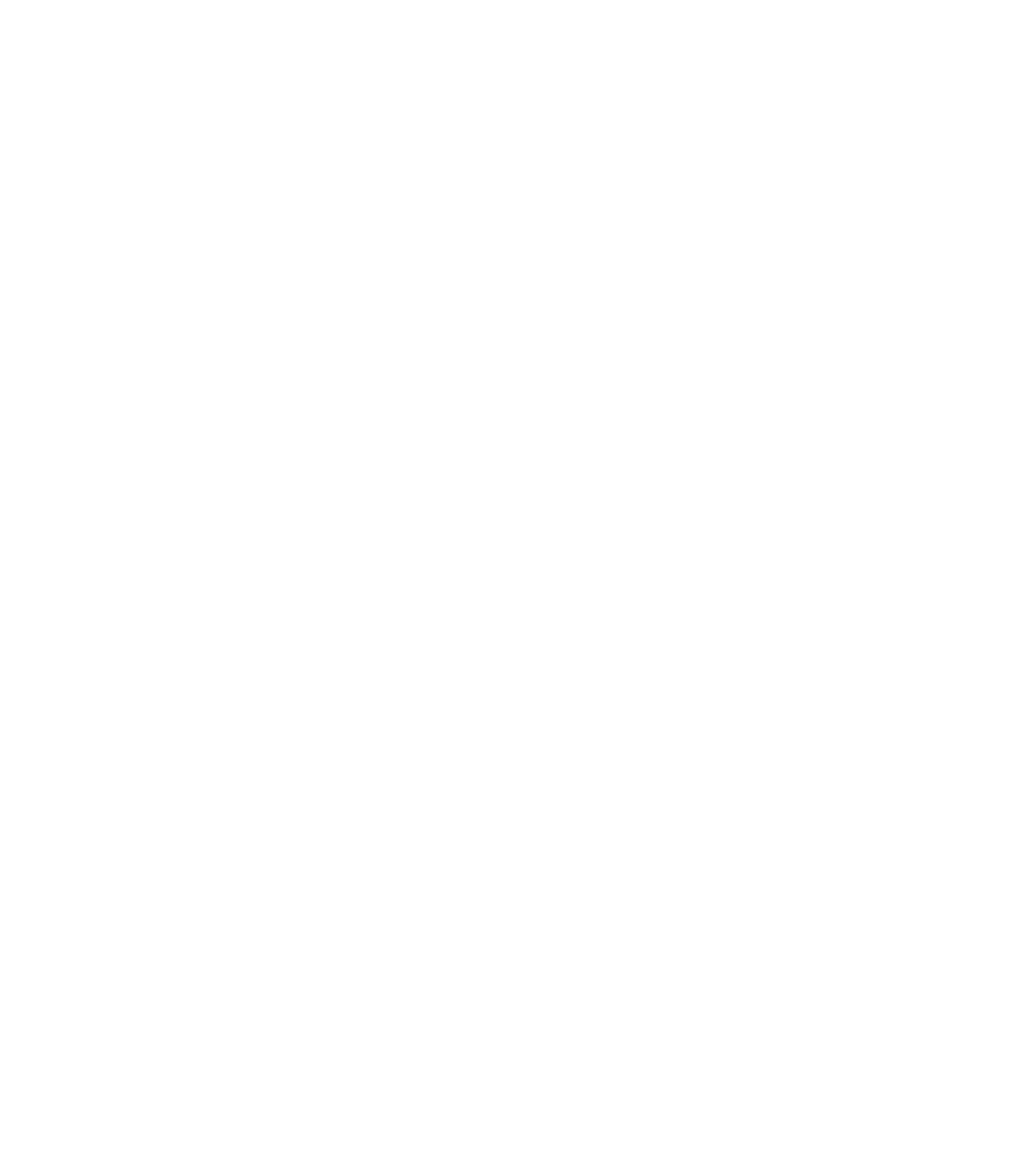
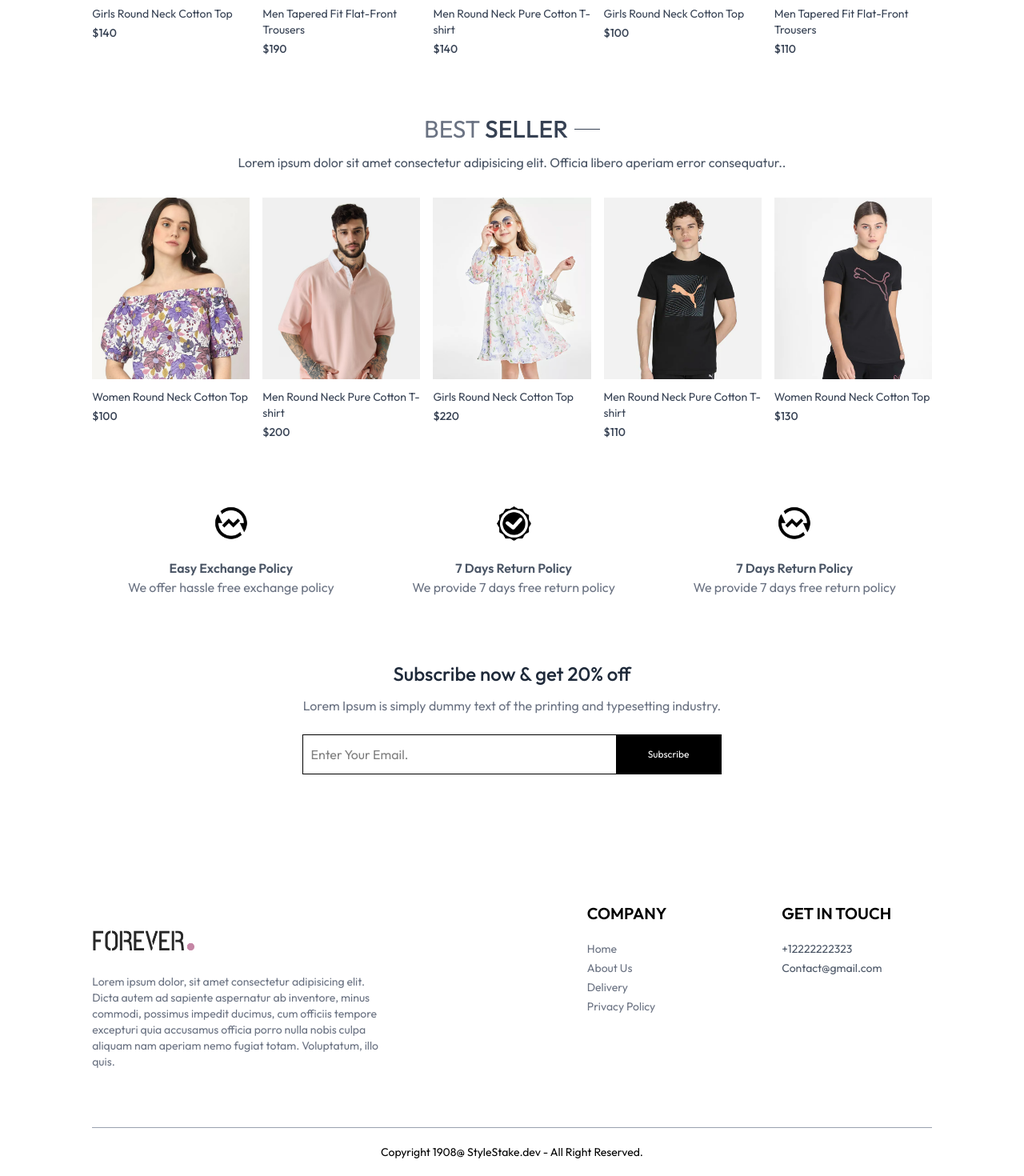
Before and after one commit to sanketyada/StackStyle, a React (Vite) app in the folder frontend/: page / in a window 1280 px wide. Shown: the part 1260-2730 px from the top of the page at 80% size. Before the commit the page ends 800 px from the top, so only its background shows below. Built offline with nearby package versions, Linux system fonts and the light colour scheme.

Commit message:
Implement footer, best seller section, and add OurPolicy and NewsLetterBox components

```diff
--- a/frontend/src/components/layout/Footer.jsx
+++ b/frontend/src/components/layout/Footer.jsx
@@ -1,11 +1,49 @@
-import React from 'react'
+import React from "react";
+import { assets } from "../../assets/assets";
+import { Link } from "react-router-dom";
 
 function Footer() {
   return (
-    <div>
-      Footer
-    </div>
-  )
+    <>
+      <div className="flex flex-col sm:grid grid-cols-[3fr_1fr_1fr] gap-14 my-10 mt-40 text-sm ">
+        <div className="py-8">
+          <img className="w-32 mb-5" src={assets.logo} alt="" />
+          <p className="w-full md:w-2/3 text-gray-500">
+            Lorem ipsum dolor, sit amet consectetur adipisicing elit. Dicta
+            autem ad sapiente aspernatur ab inventore, minus commodi, possimus
+            impedit ducimus, cum officiis tempore excepturi quia accusamus
+            officia porro nulla nobis culpa aliquam nam aperiam nemo fugiat
+            totam. Voluptatum, illo quis.
+          </p>
+        </div>
+
+        <div>
+          <h1 className="text-xl font-semibold mb-5">COMPANY</h1>
+          <ul className="flex flex-col gap-1 text-gray-500">
+            <Link>Home</Link>
+            <Link>About Us</Link>
+            <Link>Delivery</Link>
+            <Link>Privacy Policy</Link>
+          </ul>
+        </div>
+
+        <div>
+          <h1 className="text-xl font-semibold mb-5">GET IN TOUCH</h1>{" "}
+          <ul className="flex flex-col gap-1 text-gray-600">
+            <li>+12222222323</li>
+            <li>Contact@gmail.com</li>
+          </ul>
+        </div>
+      </div>
+
+      <div className="w-full text-center">
+        <hr className="text-gray-400" />
+        <p className="py-5 text-sm text-center">
+          Copyright 1908@ StyleStake.dev - All Right Reserved.
+        </p>
+      </div>
+    </>
+  );
 }
 
-export default Footer
+export default Footer;
--- a/frontend/src/components/section/Home/BestSeller.jsx
+++ b/frontend/src/components/section/Home/BestSeller.jsx
@@ -1,18 +1,44 @@
-import React, { useEffect, useState } from "react";
+import React, { useContext, useEffect, useState } from "react";
 import Title from "../CommonComponet/Title";
 import ProductItem from "../CommonComponet/ProductItem";
-import { products } from "../../../assets/assets";
+import { ShopContext } from "../../../context/ShopContext";
 
 function BestSeller() {
-  const [marketbestSeller, setMarketBestSeller] = useState([]);
+  const { products } = useContext(ShopContext);
 
+  const [marketBestSeller, setMarketBestSeller] = useState([]);
   useEffect(() => {
-    setMarketBestSeller(products);
+    const bestProducts = products.filter((item) => item.bestseller);
+    setMarketBestSeller(bestProducts.slice(0, 5));
   }, []);
+
   return (
-  <div>
-{console.log(marketbestSeller)}
-  </div>);
+    <div>
+      {/* {console.log(marketBestSeller)} */}
+      <div className="text-center py-8 text-3xl ">
+        <Title text1={"BEST"} text2={"SELLER"} />
+        <p className="w-3/4 m-auto text-xs sm:text-sm md:text-base text-gray-600">
+          Lorem ipsum dolor sit amet consectetur adipisicing elit. Officia
+          libero aperiam error consequatur..
+        </p>
+      </div>
+      {/* {REmdering Products} */}
+
+      <div className="grid grid-cols-2 sm:grid-cols-3 md:grid-cols-5  lg:grid-col-5 gap-4 gap-y-6">
+        {marketBestSeller.map((item, index) => {
+          return (
+            <ProductItem
+              key={index}
+              id={item._id}
+              name={item.name}
+              image={item.image}
+              price={item.price}
+            />
+          );
+        })}
+      </div>
+    </div>
+  );
 }
 
 export default BestSeller;
--- /dev/null
+++ b/frontend/src/components/section/Home/NewsLetterBox.jsx
@@ -0,0 +1,39 @@
+import React from "react";
+
+function NewsLetterBox() {
+  function onsubmitHandler(e) {
+    e.preventDefault();
+  }
+  return (
+    <div className="text-center">
+      <h1 className="text-2xl font-medium text-gray-800">
+        Subscribe now & get 20% off
+      </h1>
+      <p className="text-gray-500 mt-3">
+        Lorem Ipsum is simply dummy text of the printing and typesetting
+        industry.
+      </p>
+
+      <form
+        onSubmit={onsubmitHandler}
+        className="w-full sm:w-1/2 flex items-center gap-3 mx-auto my-6 border  "
+        action="/"
+      >
+        <input
+          className="w-full sm:flex-1 outline-none"
+          type="email"
+          placeholder="   Enter Your Email."
+          required
+        />
+        <button
+          className="bg-black text-white text-xs px-10 py-4"
+          type="submit"
+        >
+          Subscribe
+        </button>
+      </form>
+    </div>
+  );
+}
+
+export default NewsLetterBox;
--- /dev/null
+++ b/frontend/src/components/section/Home/OurPolicy.jsx
@@ -0,0 +1,30 @@
+import React from 'react'
+import { assets } from '../../../assets/assets'
+
+function OurPolicy() {
+  return (
+    <div className='flex flex-col sm:flex-row justify-around gap-2 text-center py-20 text-xs sm:text-sm md:text-base text-green-700'
+>
+      <div>
+        <img src={assets.exchange_icon} className='w-12 m-auto mb-5 ' alt="" />
+        <p className='text-gray-600 font-semibold'>Easy Exchange Policy</p>
+        <p className='text-gray-500'>We offer hassle free exchange policy</p>
+      </div>
+      <div>
+        <img src={assets.quality_icon} className='w-12 m-auto mb-5 ' alt="" />
+        <p className='text-gray-600 font-semibold'>7 Days Return Policy</p>
+        <p className='text-gray-500'>We provide 7 days free return policy</p>
+      </div>
+      <div>
+        <img src={assets.exchange_icon} className='w-12 m-auto mb-5 ' alt="" />
+        <p className='text-gray-600 font-semibold'>7 Days Return Policy</p>
+        <p className='text-gray-500'>We provide 7 days free return policy</p>
+      </div>
+
+
+
+    </div>
+  )
+}
+
+export default OurPolicy
--- a/frontend/src/pages/Home.jsx
+++ b/frontend/src/pages/Home.jsx
@@ -2,13 +2,17 @@ import React from 'react'
 import Hero from '../components/section/Home/Hero'
 import LatestCollection from '../components/section/Home/LatestCollection'
 import BestSeller from '../components/section/Home/BestSeller'
+import OurPolicy from '../components/section/Home/OurPolicy'
+import NewsLetterBox from '../components/section/Home/NewsLetterBox'
 
 function Home() {
   return (
     <div>
       <Hero/>
-      {/* <LatestCollection/> */}
+      <LatestCollection/>
       <BestSeller/>
+      <OurPolicy/>
+      <NewsLetterBox/>
     </div>
   )
 }
```
